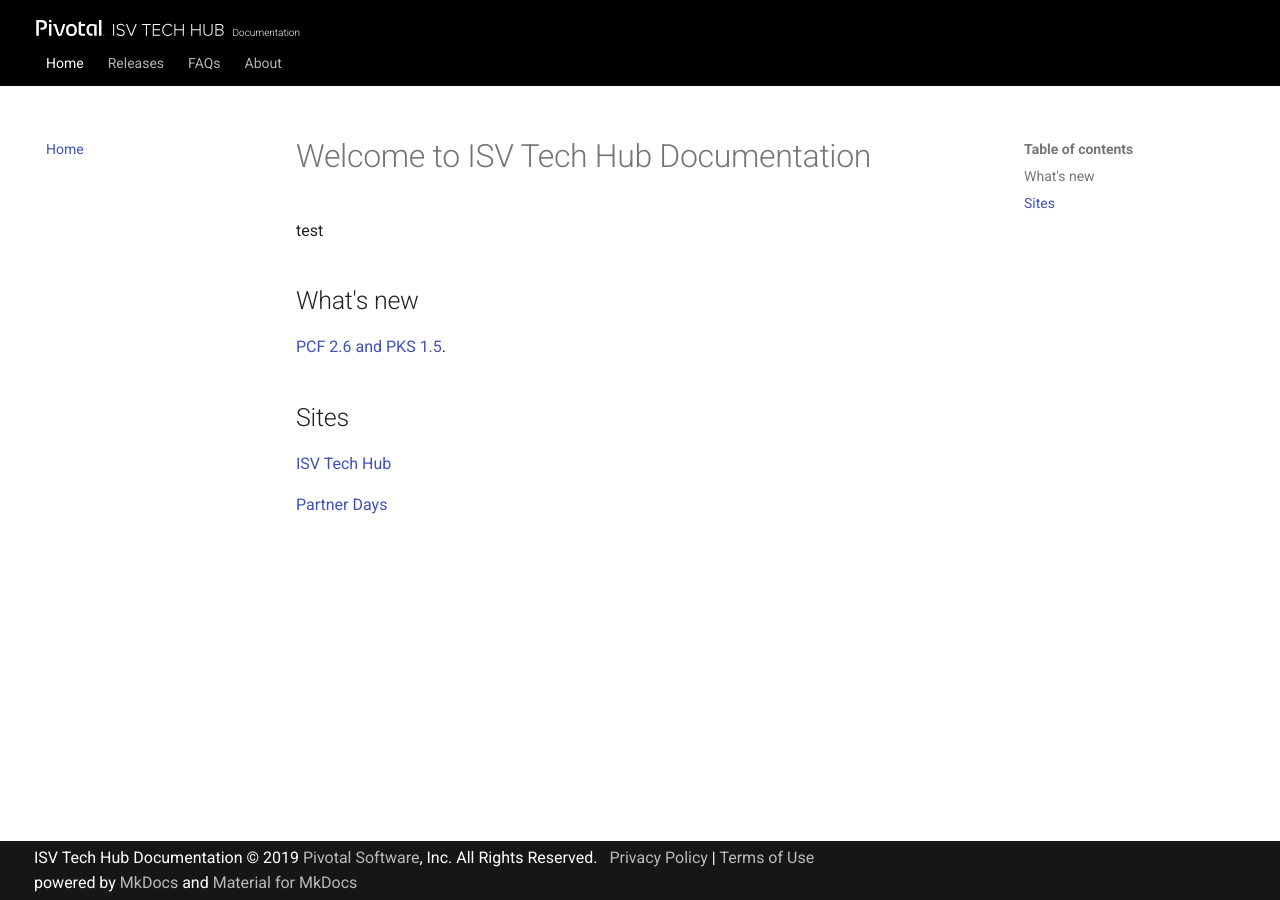
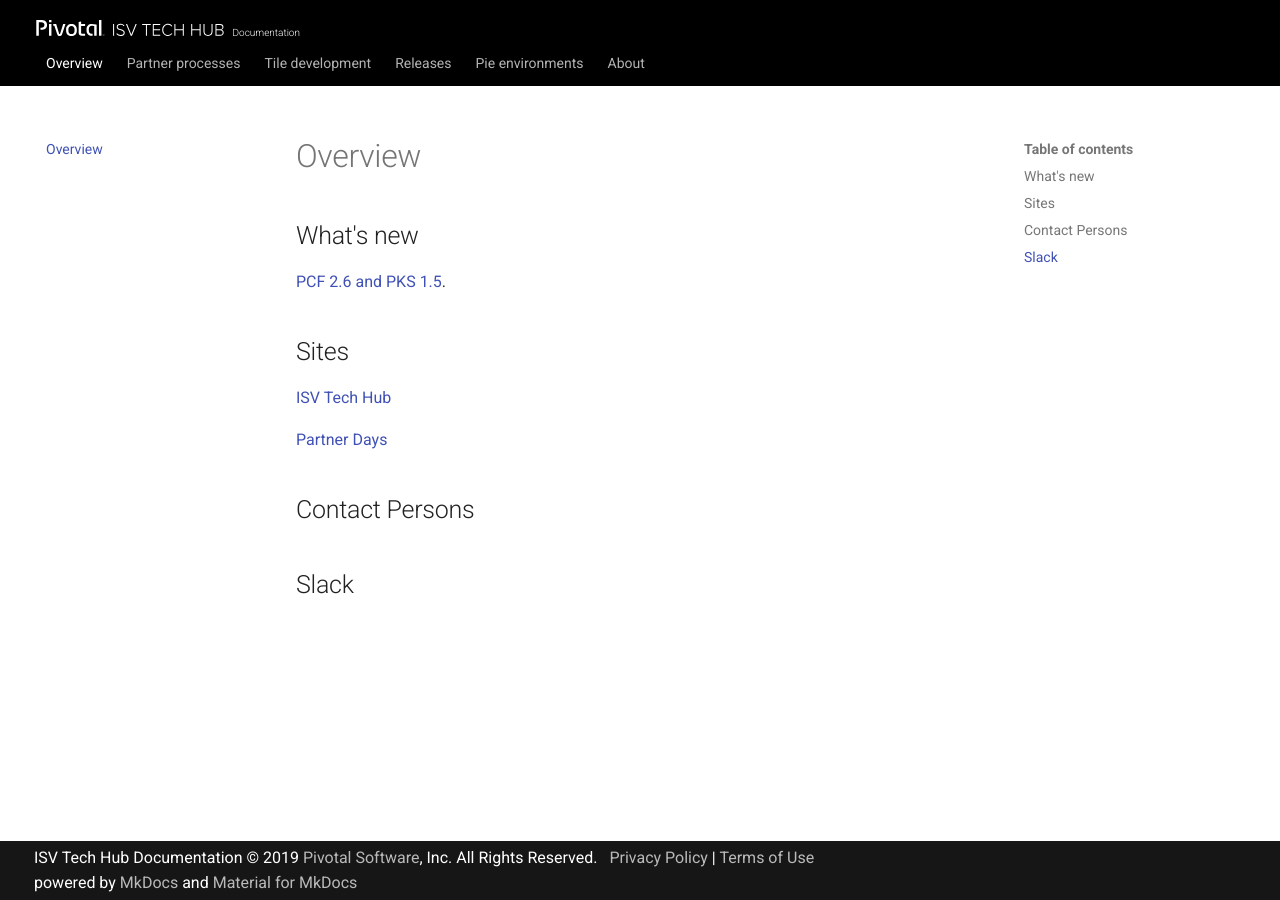
Before and after one commit to vmware-archive/isv-docs, an MkDocs documentation site: the page built from content/index.md, in a window 1280 px wide. Built offline with MkDocs 1.6.1 and Material for MkDocs 9.7.7, drawn with Linux system fonts in a browser that asks for light colours.

Commit message:
propose initial structure; added serve.sh; configured pages to look good in navigation

```diff
--- a/content/index.md
+++ b/content/index.md
@@ -1,5 +1,5 @@
-# Welcome to ISV Tech Hub Documentation
-test
+# Overview
+
 ## What's new
 
 [PCF 2.6 and PKS 1.5](./releases/pcf2_6.md).
@@ -10,3 +10,7 @@ test
 [ISV Tech Hub](https://isv-tech-hub.cfapps.io)
 
 [Partner Days](https://pivotal.io/event/partner-days)
+
+## Contact Persons
+
+## Slack
--- /dev/null
+++ b/content/tile_development/common_issues_helps/index.md
@@ -0,0 +1 @@
+# Overview
--- /dev/null
+++ b/content/tile_development/good_practises/index.md
@@ -0,0 +1 @@
+# Overview
--- /dev/null
+++ b/content/tile_development/index.md
@@ -0,0 +1 @@
+# Tile Development
--- a/mkdocs.yml
+++ b/mkdocs.yml
@@ -107,14 +107,4 @@ markdown_extensions:
 #  - pymdownx.tilde
 
 # Page tree
-nav:
-  - Home: index.md
-  - Releases:
-    - PCF 2.6 and PKS 1.5: releases/pcf2_6.md
-    - PCF 2.5 and PKS 1.4: releases/pcf2_5.md
-    - PCF 2.4 and PKS 1.3: releases/pcf2_4.md
-  - FAQs:
-    - BOSH: faqs/bosh_faq.md
-    - Tile Generator: faqs/tilegenerator_faq.md
-    - PAS for Windows: faqs/pas_for_windows_faq.md
-  - About: about.md
+# nav: is configured by awesome pages plugin
```
Also changed, not shown: content/partner_processes/index.md (added, +2 -0 lines), content/tile_development/good_practises/tech_topic_sample.md (added, +2 -0 lines), content/.pages (added), content/partner_processes/.pages (added), content/partner_processes/tile_release_process.md (added), content/pie_environments.md (added), content/releases/.pages (added), content/tile_development/common_issues_helps/.pages (added), content/tile_development/common_issues_helps/bosh_faq.md (renamed from content/faqs/bosh_faq.md), content/tile_development/common_issues_helps/pas_for_windows_faq.md (renamed from content/faqs/pas_for_windows_faq.md), content/tile_development/common_issues_helps/tilegenerator_faq.md (renamed from content/faqs/tilegenerator_faq.md), content/tile_development/good_practises/.pages (added), 1 other file.
